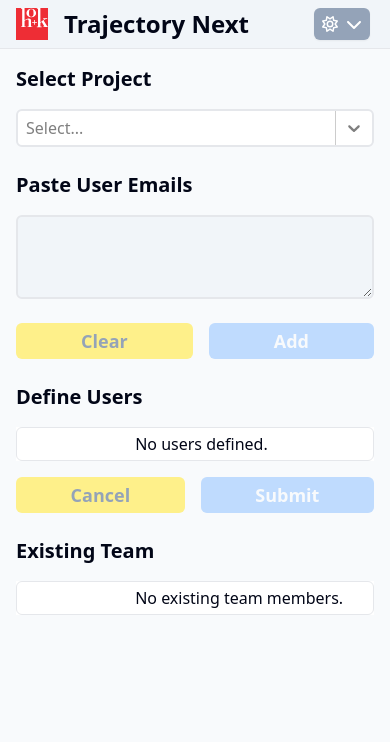
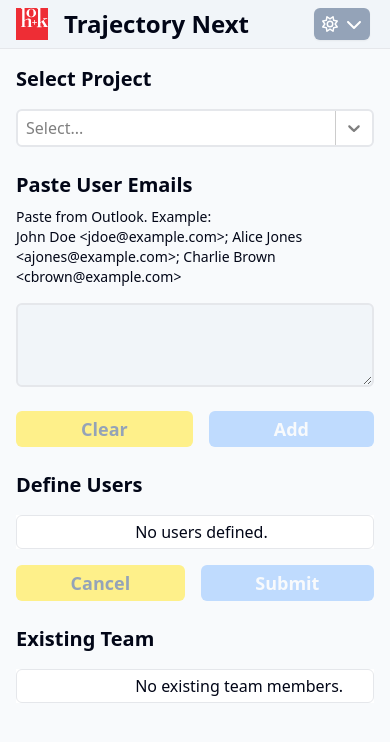
Before and after one commit to HOKGroup/TrajectoryNext, a React (Vite) app: page / in a window 390 px wide. Shown: the top 742 px of the page. Built offline with nearby package versions, Linux system fonts and the light colour scheme.

Commit message:
Add instructions to Paste User Emails section

```diff
--- a/src/UserEmailsInput.tsx
+++ b/src/UserEmailsInput.tsx
@@ -68,6 +68,14 @@ const UserEmailsInput: React.FC<Props> = ({ enabled, setParsedUsers }) => {
       <form className="flex flex-col gap-2">
         <label className="flex flex-col gap-4">
           <SectionHeading>Paste User Emails</SectionHeading>
+          <div className="-mt-2 text-sm lg:hidden">
+            Paste from Outlook. Example:
+            <br />
+            {
+              'John Doe <jdoe@example.com>; Alice Jones <ajones@example.com>; Charlie Brown <cbrown@example.com>'
+            }
+          </div>
+          <div className="group relative">
             <textarea
               onChange={handleInput}
               value={userEmails}
@@ -79,8 +87,18 @@ const UserEmailsInput: React.FC<Props> = ({ enabled, setParsedUsers }) => {
               autoCorrect="off"
               wrap="off"
               spellCheck={false}
-            className="block w-full rounded-md border-2 px-2 py-1 outline-none focus:border-transparent focus:ring focus:ring-blue-300 enabled:bg-white disabled:cursor-not-allowed disabled:bg-slate-100 dark:text-slate-950 dark:disabled:bg-slate-200"
+              className="peer block w-full rounded-md border-2 px-2 py-1 outline-none focus:border-transparent focus:ring focus:ring-blue-300 enabled:bg-white disabled:cursor-not-allowed disabled:bg-slate-100 dark:text-slate-950 dark:disabled:bg-slate-200"
             />
+            <div className="absolute left-1/4 top-full z-10 mt-2 hidden w-3/4 rounded-md bg-gray-700 p-4 text-slate-50 before:absolute before:bottom-full before:left-1/2 before:ml-[-8px] before:border-[8px] before:border-gray-700 before:border-x-transparent before:border-t-transparent before:content-['_'] after:absolute after:z-10 lg:group-hover:peer-enabled:block">
+              Paste from Outlook.
+              <br />
+              Example:
+              <br />
+              {
+                'John Doe <jdoe@example.com>; Alice Jones <ajones@example.com>; Charlie Brown <cbrown@example.com>'
+              }
+            </div>
+          </div>
         </label>
         <output
           htmlFor="userEmails"
```
Lines whose indentation alone changed are shown as unchanged.
